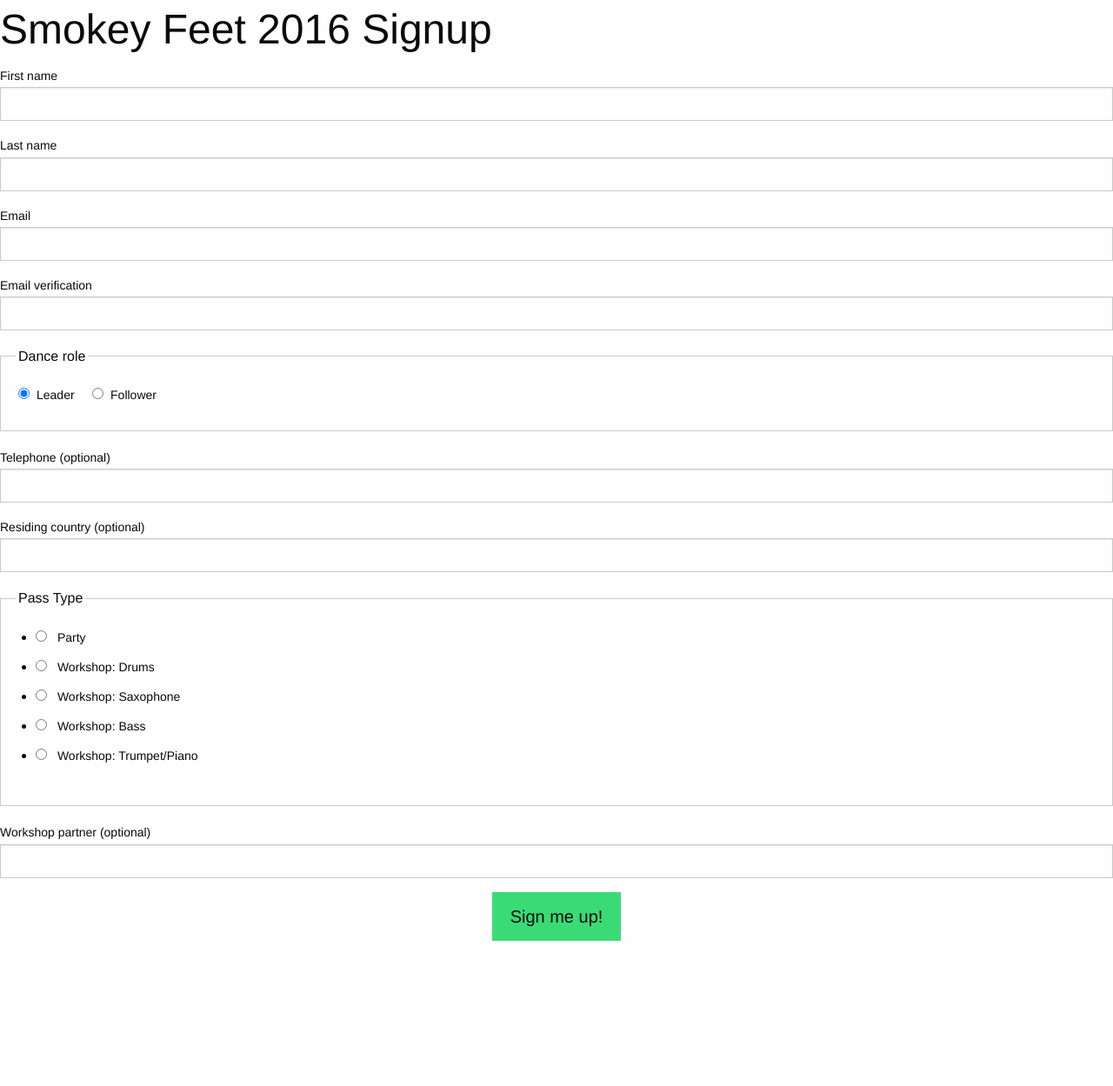
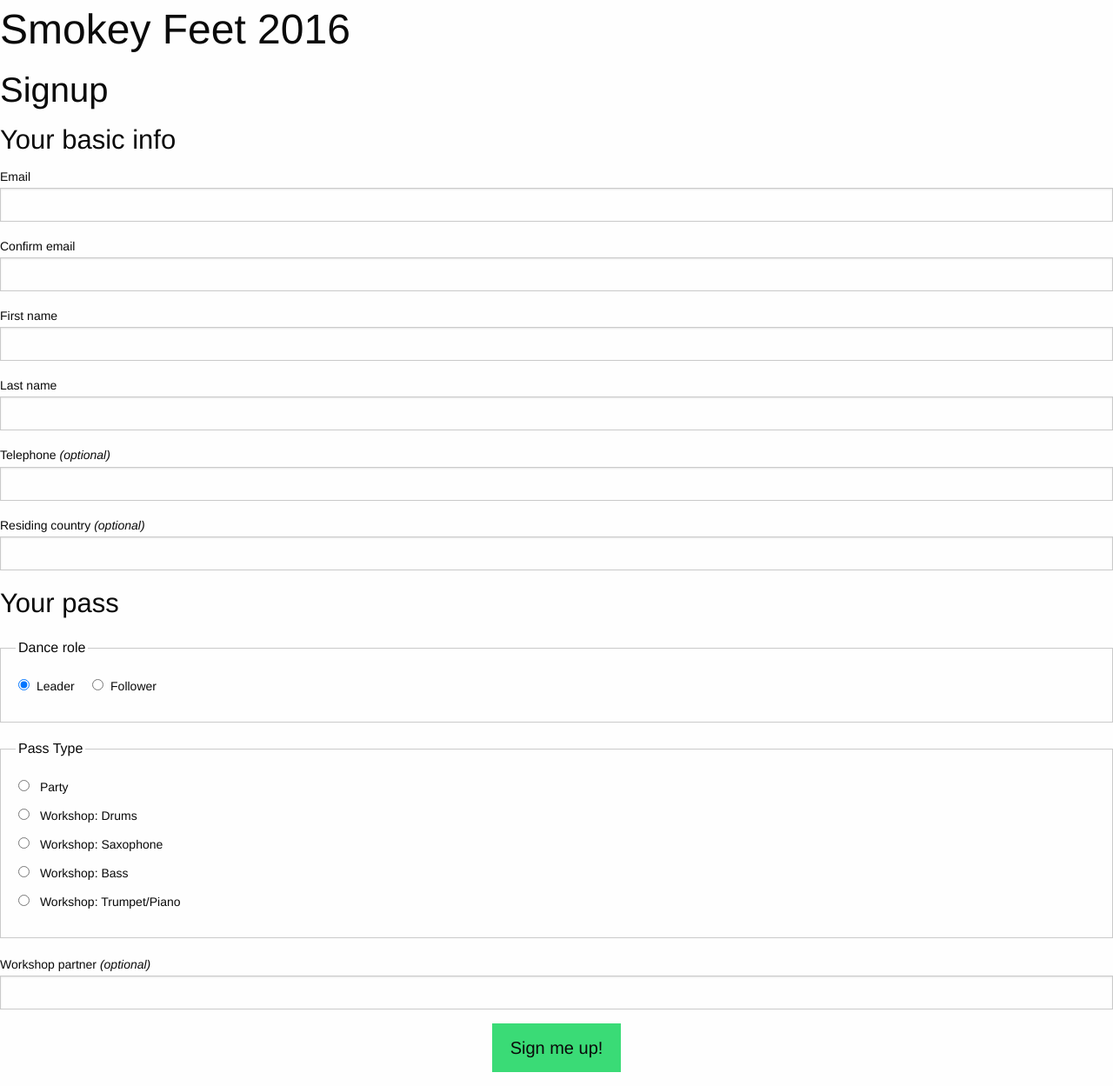
Before and after one commit to smokeyfeet/smokeyfeet-registration, a Django app: page /signup/ in a window 1280 px wide. Shown: the whole page at 87% size. Before the commit the page ends 1082 px from the top, so only its background shows below. Run offline with Django 3.2, Linux system fonts and the light colour scheme; data comes from the database, SQL or seed files in the repository; some libraries are stand-ins or nearby versions.

Commit message:
Cleans up templates

```diff
--- a/registration/forms.py
+++ b/registration/forms.py
@@ -16,6 +16,10 @@ class SignupForm(forms.ModelForm):
                 'pass_type': forms.widgets.RadioSelect()}
 
     email_repeat = forms.EmailField()
+
+    def __init__(self, *args, **kwargs):
+        super(SignupForm, self).__init__(*args, **kwargs)
+        self.fields['pass_type'].empty_label = None
 
     def clean(self):
         cleaned_data = super(SignupForm, self).clean()
--- a/registration/templates/_base.html
+++ b/registration/templates/_base.html
@@ -11,6 +11,9 @@
   <script src="//cdn.jsdelivr.net/foundation/6.1.0/foundation.min.js"></script>
 </head>
 <body>
+<div class="row columns">
+  <h1>Smokey Feet 2016</h1>
+</div>
 {% block content %}
 {% endblock %}
   <script>
--- a/registration/templates/landing.html
+++ b/registration/templates/landing.html
@@ -1,7 +1,7 @@
 {% extends '_base.html' %}
 
 {% block content %}
-<div class="row column">
+<div class="row columns">
   <h1>Smokey Feet 2016 Registration</h1>
 
   <h2>Before the registration</h2>
@@ -52,7 +52,7 @@
   </p>
 </div>
 
-<div class="row colums text-center">
-  <a href="{% url 'signup' %}" class="success large button text-center">Sign up</a>
+<div class="row columns text-center">
+  <a href="{% url 'signup' %}" class="success large button">Start Registration</a>
 </div>
 {% endblock %}
--- a/registration/templates/signup.html
+++ b/registration/templates/signup.html
@@ -3,7 +3,7 @@
 {% block content %}
 
 <div class="row columns">
-  <h1>Smokey Feet 2016 Signup</h1>
+  <h2>Signup</h2>
 </div>
 
 <form action="." method="post">
@@ -11,6 +11,23 @@
 
   <div class="row columns">
     {{ form.non_field_errors }}
+  </div>
+
+  <div class="row columns">
+    <h3>Your basic info</h3>
+  </div>
+
+  <div class="row">
+    <div class="medium-6 columns">
+      {{ form.email.errors }}
+      <label for="{{ form.last_name.id_for_label }}">Email</label>
+      {{ form.email }}
+    </div>
+    <div class="medium-6 columns">
+      {{ form.email_repeat.errors }}
+      <label for="{{ form.email_repeat.id_for_label }}">Confirm email</label>
+      {{ form.email_repeat }}
+    </div>
   </div>
 
   <div class="row">
@@ -26,17 +43,21 @@
     </div>
   </div>
 
-  <div class="row">
-    <div class="medium-6 columns">
-      {{ form.email.errors }}
-      <label for="{{ form.last_name.id_for_label }}">Email</label>
-      {{ form.email }}
-    </div>
-    <div class="medium-6 columns">
-      {{ form.email_repeat.errors }}
-      <label for="{{ form.email_repeat.id_for_label }}">Email verification</label>
-      {{ form.email_repeat }}
-    </div>
+  <div class="row columns">
+    {{ form.telephone.errors }}
+    <label for="{{ form.telephone.id_for_label }}">Telephone <i>(optional)</i></label>
+    {{ form.telephone }}
+  </div>
+
+  <div class="row columns">
+    {{ form.residing_country.errors }}
+    <label for="{{ form.residing_country.id_for_label }}">
+      Residing country <i>(optional)</i></label>
+    {{ form.residing_country }}
+  </div>
+
+  <div class="row columns">
+    <h3>Your pass</h3>
   </div>
 
   <div class="row columns">
@@ -51,33 +72,25 @@
   </div>
 
   <div class="row columns">
-    {{ form.telephone.errors }}
-    <label for="{{ form.telephone.id_for_label }}">Telephone (optional)</label>
-    {{ form.telephone }}
-  </div>
-
-  <div class="row columns">
-    {{ form.residing_country.errors }}
-    <label for="{{ form.residing_country.id_for_label }}">Residing country (optional)</label>
-    {{ form.residing_country }}
-  </div>
-
-  <div class="row columns">
     <fieldset class="fieldset">
       <legend>Pass Type</legend>
       {{ form.pass_type.errors }}
-      {{ form.pass_type }}
+
+{% for radio in form.pass_type %}
+      {{ radio }}
+{% endfor %}
     </fieldset>
   </div>
 
   <div class="row columns">
     {{ form.workshop_partner.errors }}
-    <label for="{{ form.workshop_partner.id_for_label }}">Workshop partner (optional)</label>
+    <label for="{{ form.workshop_partner.id_for_label }}">
+      Workshop partner <i>(optional)</i></label>
     {{ form.workshop_partner }}
   </div>
 
-  <div class="row colums text-center">
-    <input type="submit" class="success large button text-center" value="Sign me up!" />
+  <div class="row columns text-center">
+    <input type="submit" class="success large button" value="Sign me up!" />
   </div>
 </form>
 {% endblock %}
--- a/registration/templates/thanks.html
+++ b/registration/templates/thanks.html
@@ -1,6 +1,7 @@
 {% extends '_base.html' %}
 
 {% block content %}
+<div class="row columns">
   <h1>You've got mail!</h1>
 
   <p>Check your email inbox - we just sent you a message
@@ -8,4 +9,5 @@
   </p>
 
   <b>Help: <a href="#">I haven't received the email yet</a>
+</div>
 {% endblock %}
```
Also changed, not shown: registration/templates/complete.html (+17 -11 lines), registration/templates/status.html (+5 -5 lines).
